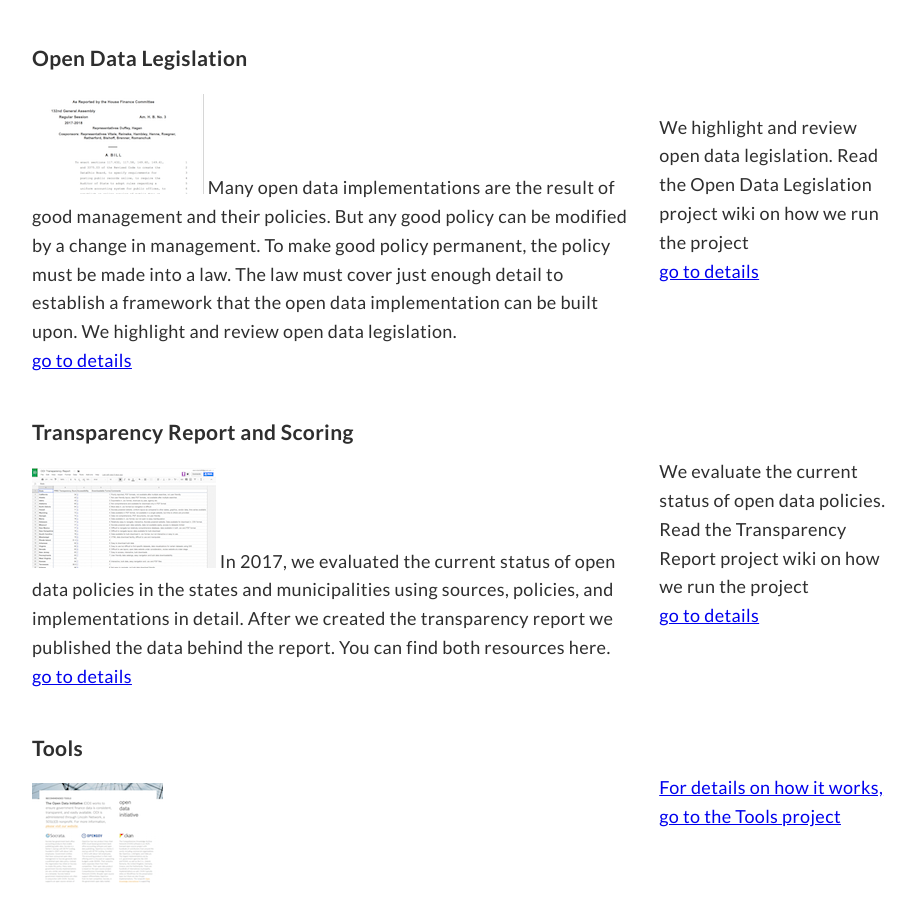
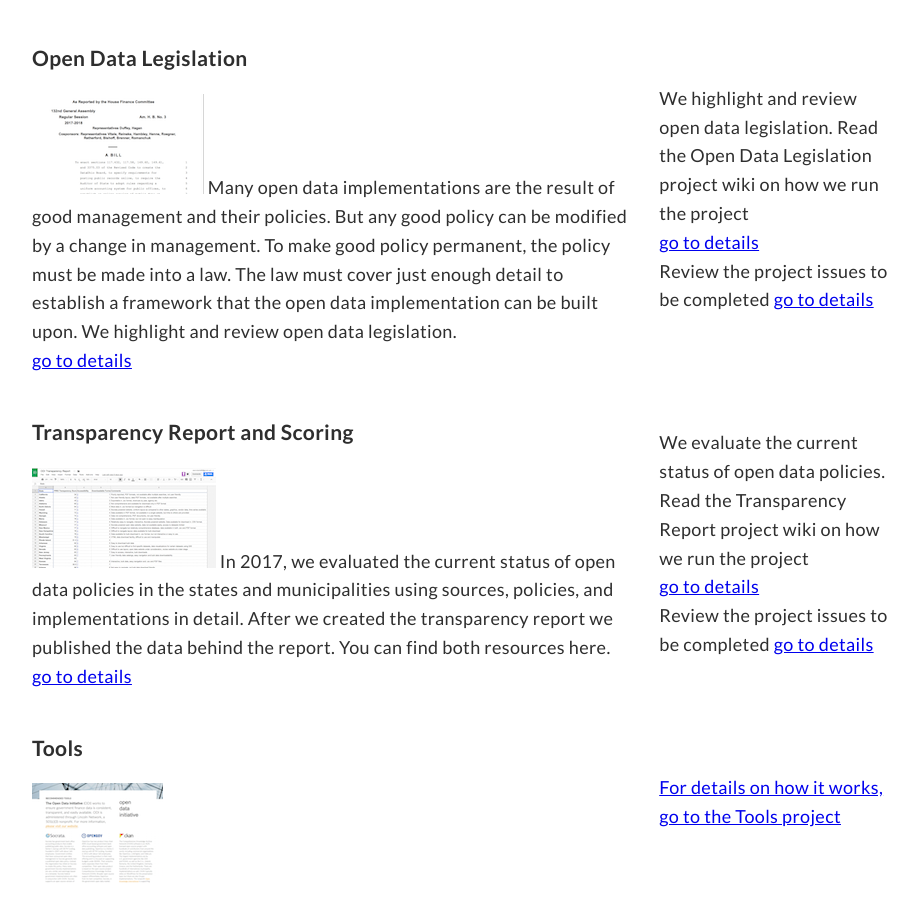
Before and after one commit to opendatainitiative/opendatainitiative.github.io, a Jekyll site: the page built from resources.md, in a window 1280 px wide and 900 px high, scrolled down 1903 px. Shown: the whole window, without its empty margins (179-1097 px from the left). Built offline with Jekyll 4.4.1, drawn with Linux system fonts in a browser that asks for light colours.

Commit message:
add project issues URLs to resources

```diff
--- a/resources.md
+++ b/resources.md
@@ -73,7 +73,11 @@ These organizations are our best chances for sponsorship. We want enough sponsor
 		<a href="/legislation">go to details</a></td>
 		<td>We highlight and review open data legislation. Read the Open Data Legislation project wiki on how we run the project
 		<br>
-		<a href="https://github.com/opendatainitiative/opendatalegislation/wiki">go to details</a></td>
+		<a href="https://github.com/opendatainitiative/opendatalegislation/wiki">go to details</a>
+		<br>
+		Review the project issues to be completed
+		<a href="https://github.com/opendatainitiative/opendatalegislation/issues">go to details</a>
+		</td>
 	</tr>
 	<tr>
 		<td><h3>Transparency Report and Scoring</h3>
@@ -84,7 +88,11 @@ These organizations are our best chances for sponsorship. We want enough sponsor
 		<br>
 		<a href="/transparency">go to details</a></td>
 		<td>We evaluate the current status of open data policies. Read the Transparency Report project wiki on how we run the project<br>
-		<a href="https://github.com/opendatainitiative/transparency/wiki">go to details</a></td>
+		<a href="https://github.com/opendatainitiative/transparency/wiki">go to details</a>
+		<br>
+		Review the project issues to be completed
+		<a href="https://github.com/opendatainitiative/transparency/issues">go to details</a>
+		</td>
 	</tr>
 	<tr>
 		<td><h3>Tools</h3>
```
